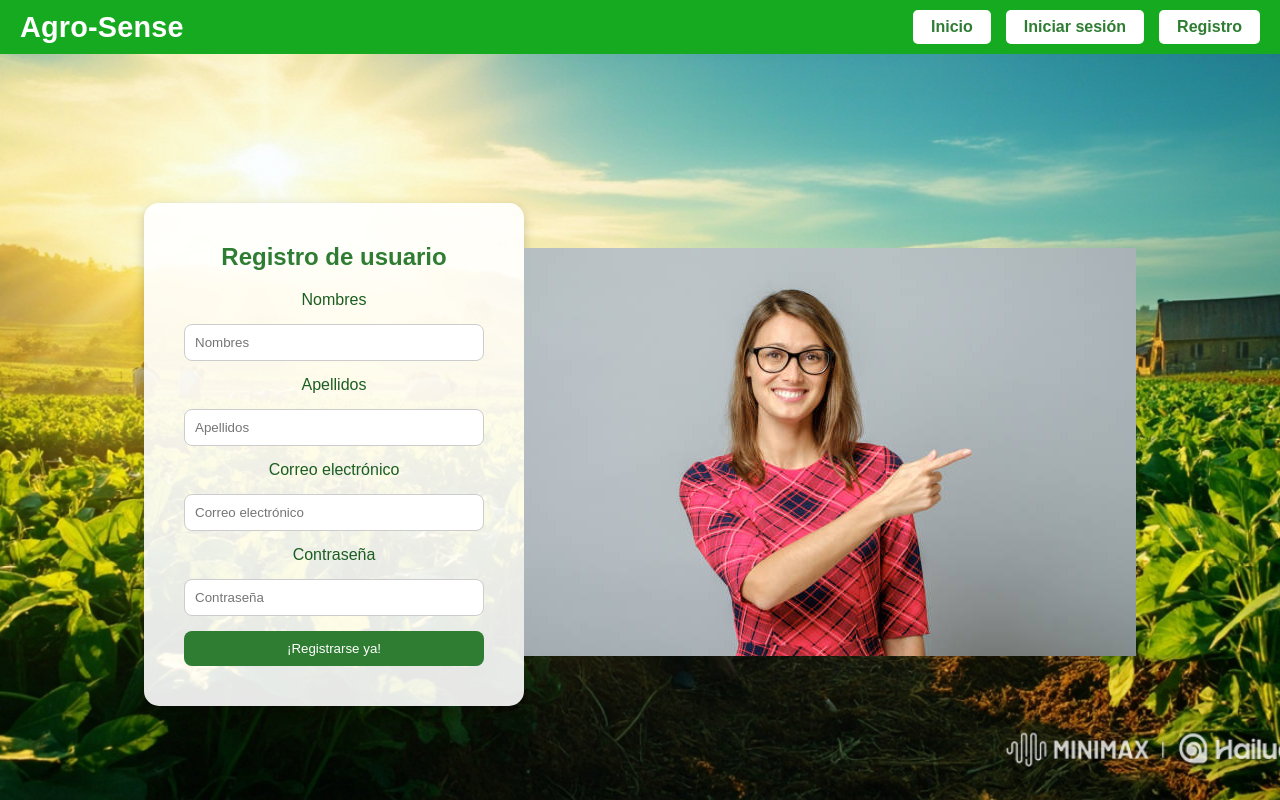
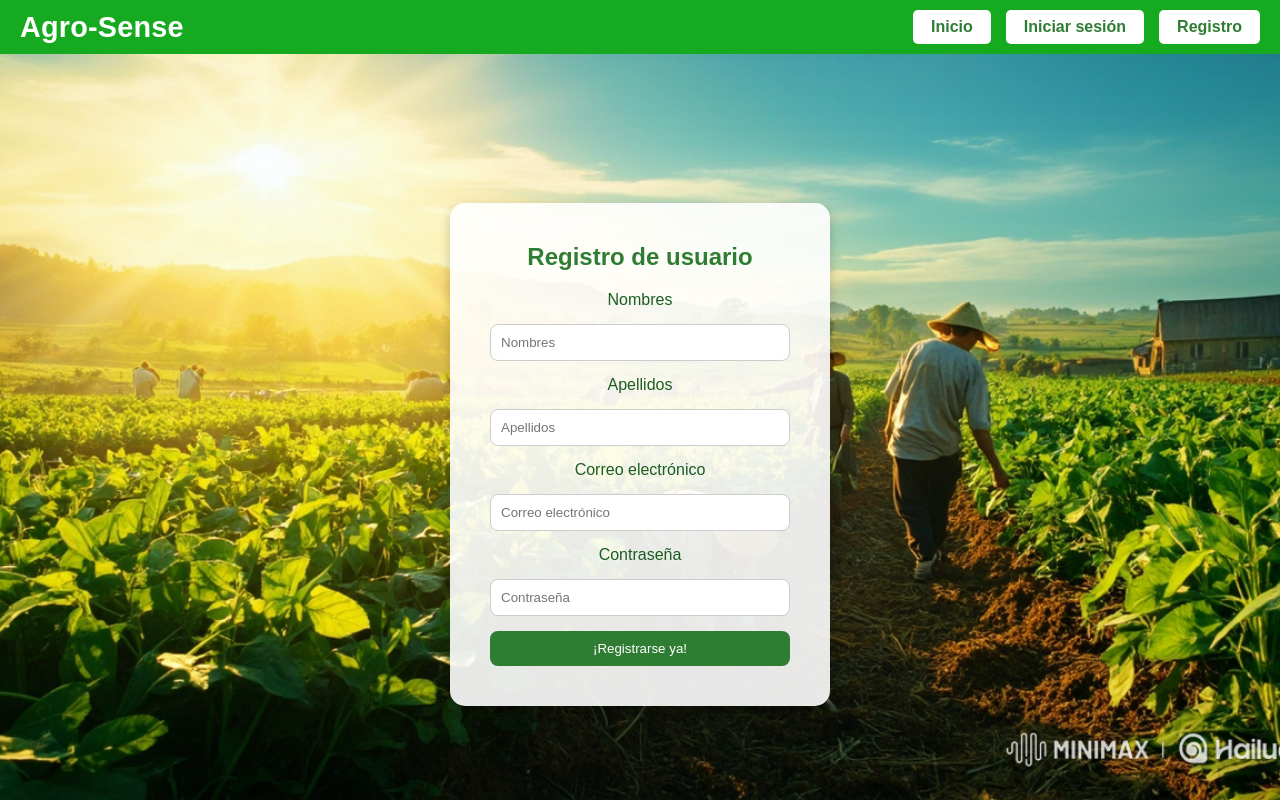
Before and after one commit to nicolasresgra2005/softwaredesarrollo1, a React (Vite) app: page /register in a window 1280 px wide. Built offline with nearby package versions, Linux system fonts and the light colour scheme.

Commit message:
ya quedo mejor lo estetico en registro

```diff
--- a/src/App.jsx
+++ b/src/App.jsx
@@ -1,6 +1,6 @@
 import { BrowserRouter as Router, Routes, Route } from "react-router-dom";
 import Home from "./pages/Home";
-import Login from "./pages/Login";
+import Login from "./pages/login";
 import Register from "./pages/Register";
 import Header from "./pages/header"; //importación del header
 
--- a/src/pages/Register.jsx
+++ b/src/pages/Register.jsx
@@ -1,6 +1,6 @@
 import React from "react";
 import "../pages/Register.css";
-import mujer from "../assets/mujer.jpg"; // Ajusta el nombre si tu imagen tiene otro nombre
+
 
 function Register() {
   return (
@@ -25,7 +25,7 @@ function Register() {
       </div>
 
       <div className="register-image">
-        <img src={mujer} alt="Registro" />
+
       </div>
     </div>
   );
```
